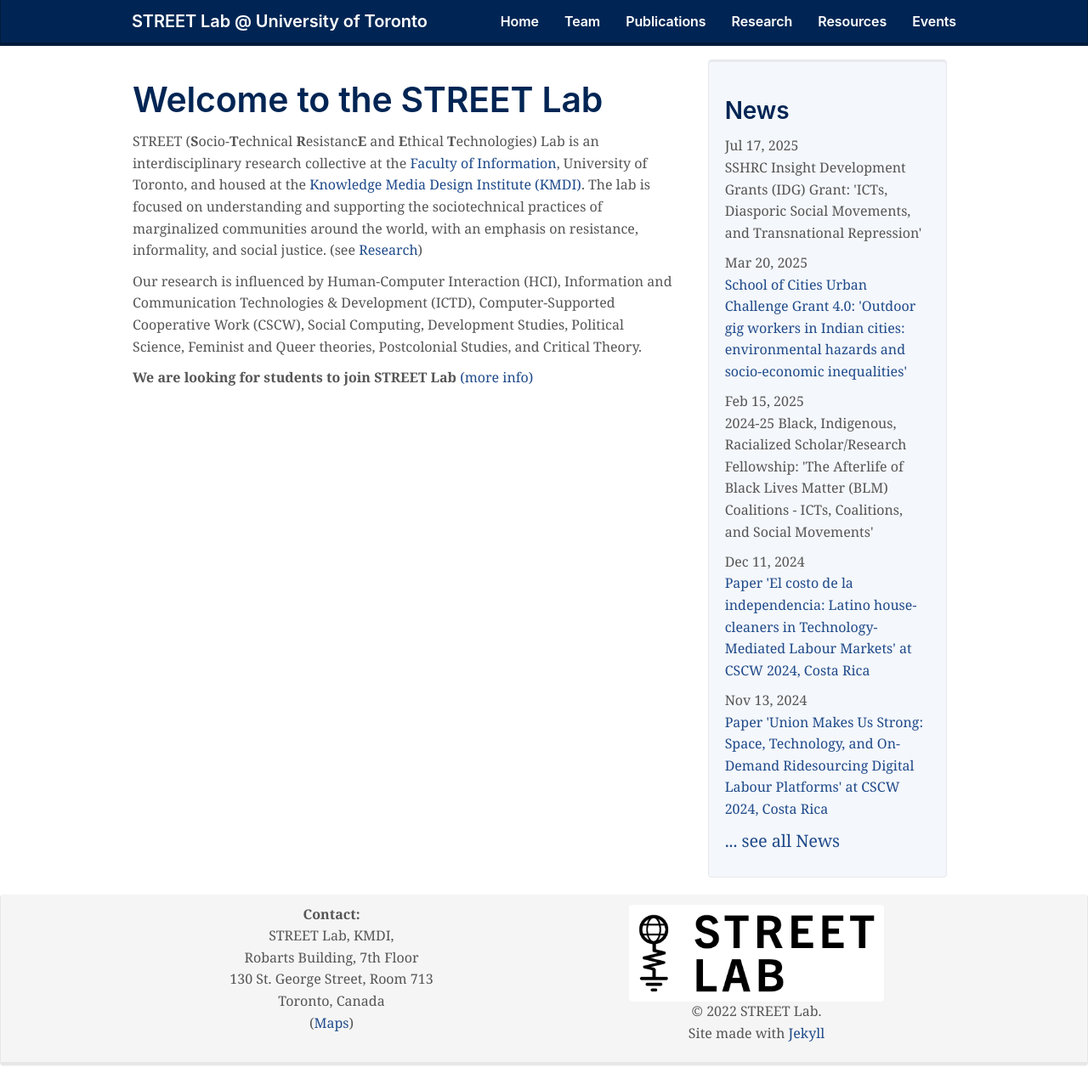
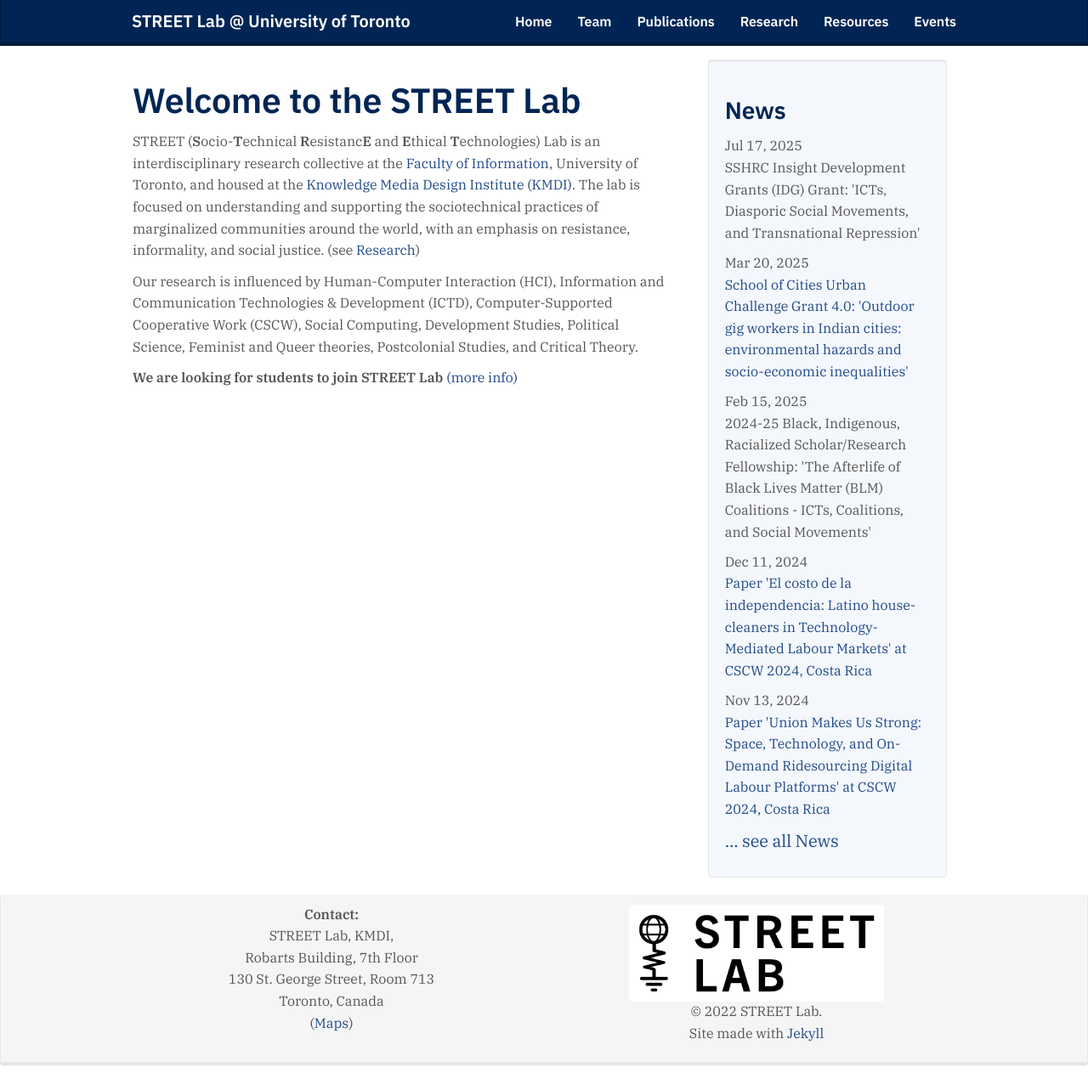
Before and after one commit to street-lab-tech/street-lab-tech.github.io, a Jekyll site: the page built from _pages/home.md, in a window 1280 px wide and 1276 px high. Shown: the whole window at 85% size. Built offline with Jekyll 4.4.1, drawn with Linux system fonts in a browser that asks for light colours; nearby versions of some CDN libraries.

Commit message:
Update site at 2025-10-07_ 9-27-46.38

```diff
--- a/_includes/head.html
+++ b/_includes/head.html
@@ -4,6 +4,11 @@
   <meta name="viewport" content="width=device-width, initial-scale=1">
   <title>{% if page.title %}{{ page.title | escape }}{% else %}{{ site.title | escape }}{% endif %}</title>
   <meta name="description" content="{% if page.excerpt %}{{ page.excerpt | strip_html | strip_newlines | truncate: 160 }}{% else %}{{ site.description }}{% endif %}">
+
+  <link rel="preconnect" href="https://fonts.googleapis.com">
+  <link rel="preconnect" href="https://fonts.gstatic.com" crossorigin>
+  <link href="https://fonts.googleapis.com/css2?family=IBM+Plex+Sans:wght@400;500;600&family=IBM+Plex+Serif:wght@400;500;600&family=IBM+Plex+Mono:wght@400;500&display=swap" rel="stylesheet">
+
   <link rel="stylesheet" href="{{ "/css/main.css" | prepend: site.baseurl | prepend: site.url}}">
   <link rel="canonical" href="{{ page.url | replace:'index.html','' | prepend: site.baseurl | prepend: site.url }}">
 <link rel="shortcut icon" type ="image/x-icon" href="{{ site.url }}{{ site.baseurl }}/images/favicon.ico">
--- a/build_output.txt
+++ b/build_output.txt
@@ -12,5 +12,5 @@
   │         ^^^^^^^^^^^
   ╵
     C:\Users\priya\OneDrive - University of Toronto\Website\street-lab-tech.github.io\css\main.scss 1:9  root stylesheet
-                    done in 1.101 seconds.
+                    done in 0.627 seconds.
  Auto-regeneration: disabled. Use --watch to enable.
```
